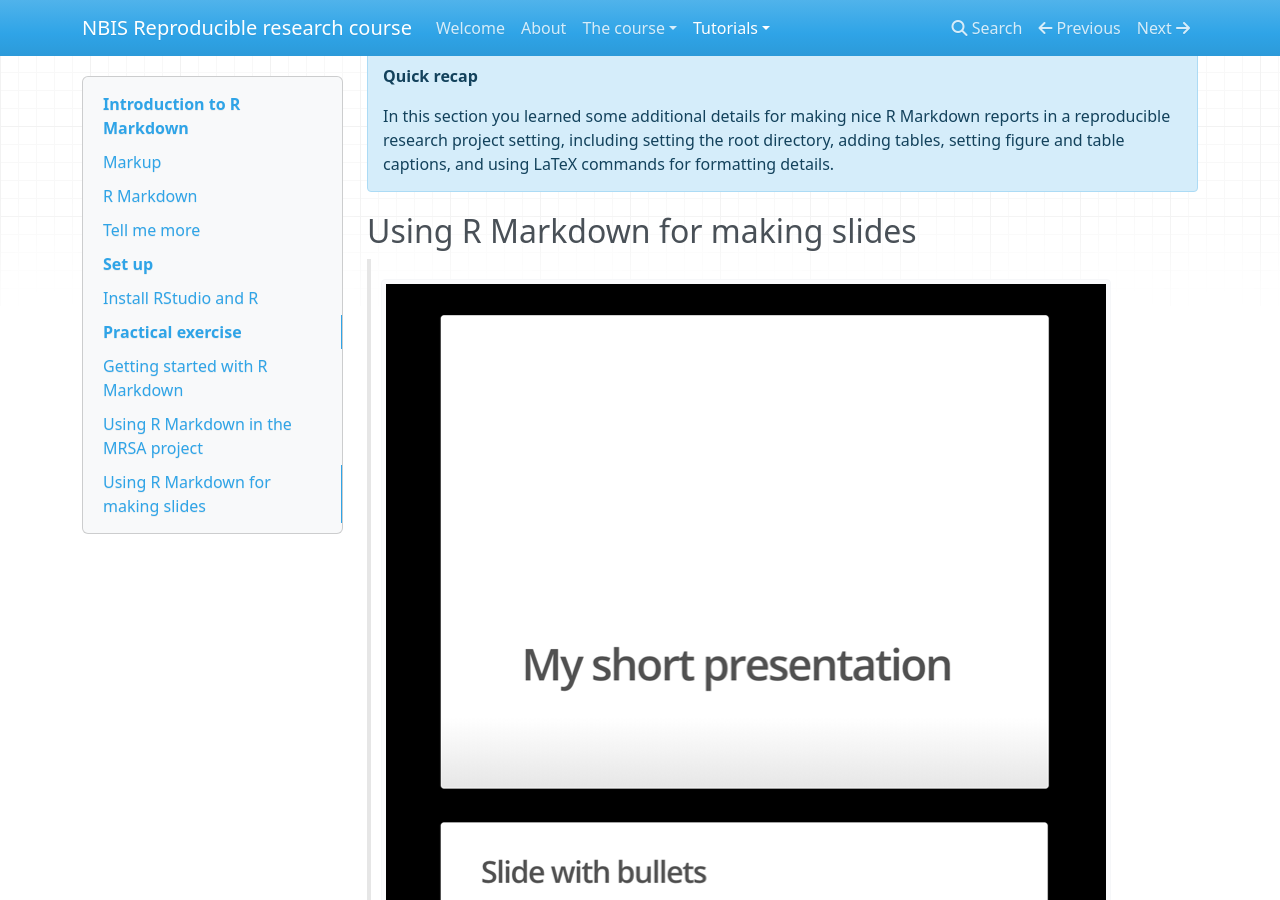
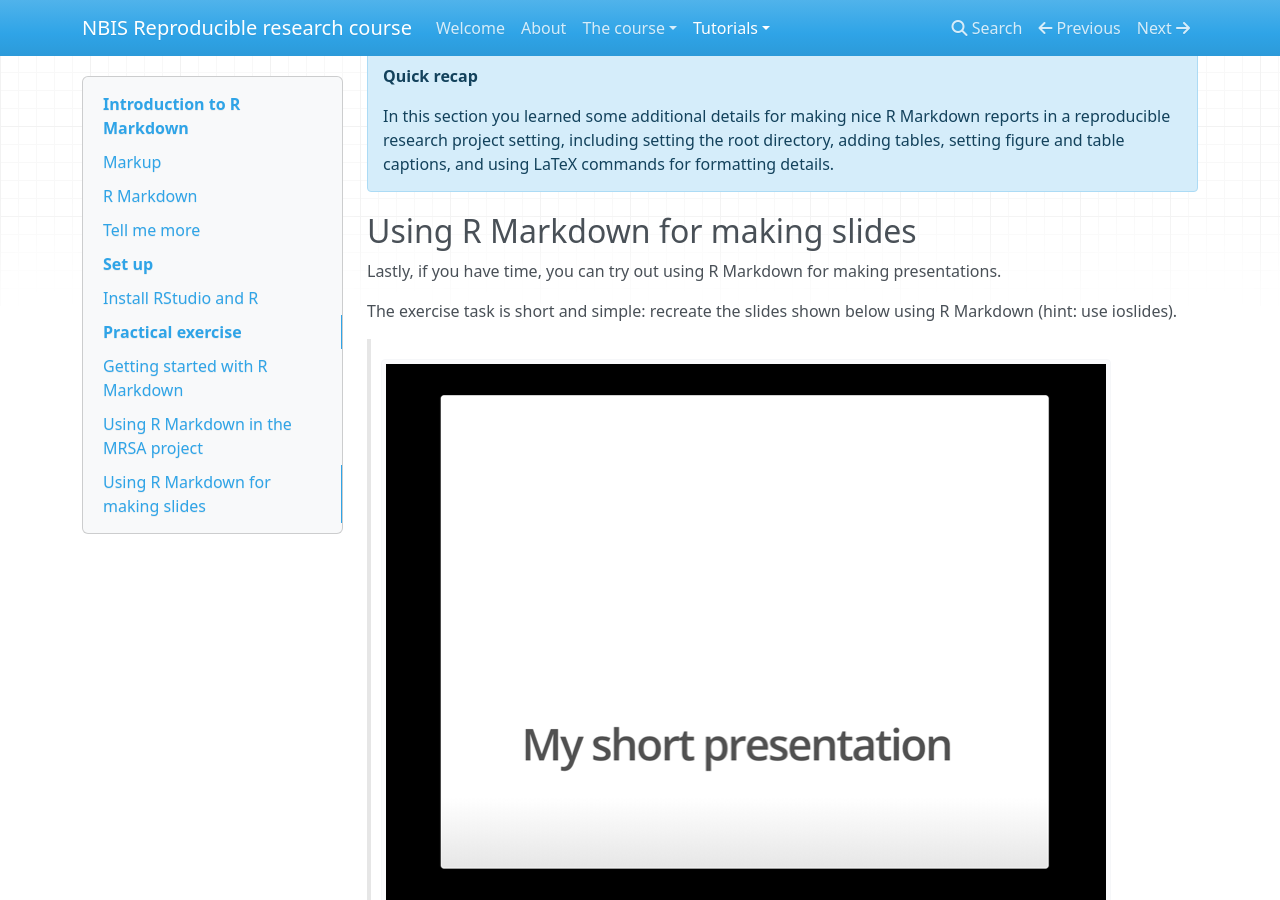
Before and after one commit to NBISweden/workshop-reproducible-research, an MkDocs documentation site: the page built from docs/rmarkdown.md, in a window 1280 px wide and 900 px high, scrolled down 13233 px. Built offline with MkDocs 1.6.1, drawn with Linux system fonts in a browser that asks for light colours; nearby versions of some CDN libraries; old or Windows-style settings are respelled for this version of MkDocs.

Commit message:
add exercise description

```diff
--- a/docs/rmarkdown.md
+++ b/docs/rmarkdown.md
@@ -502,6 +502,10 @@ output:
 
 ## Using R Markdown for making slides
 
+Lastly, if you have time, you can try out using R Markdown for making presentations.
+
+The exercise task is short and simple: recreate the slides shown below using R Markdown (hint: use ioslides).
+
 > ![](images/ioslides.png)
 
 Congrats! You made it to the end and are now an R Markdown expert!
```
